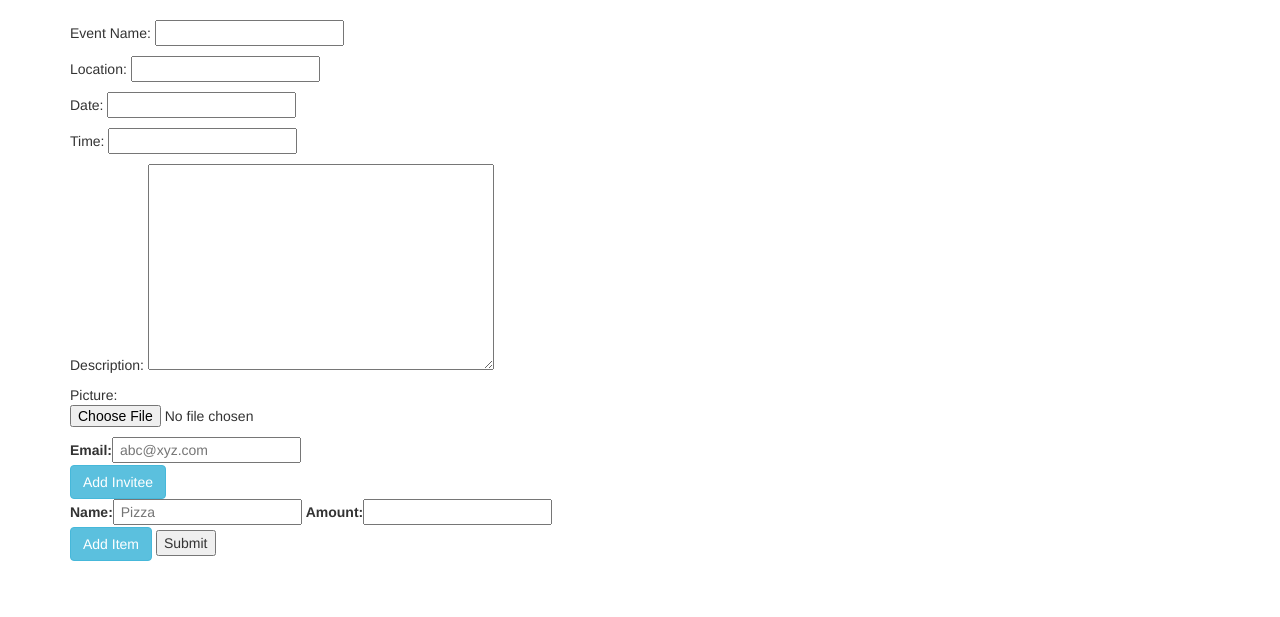
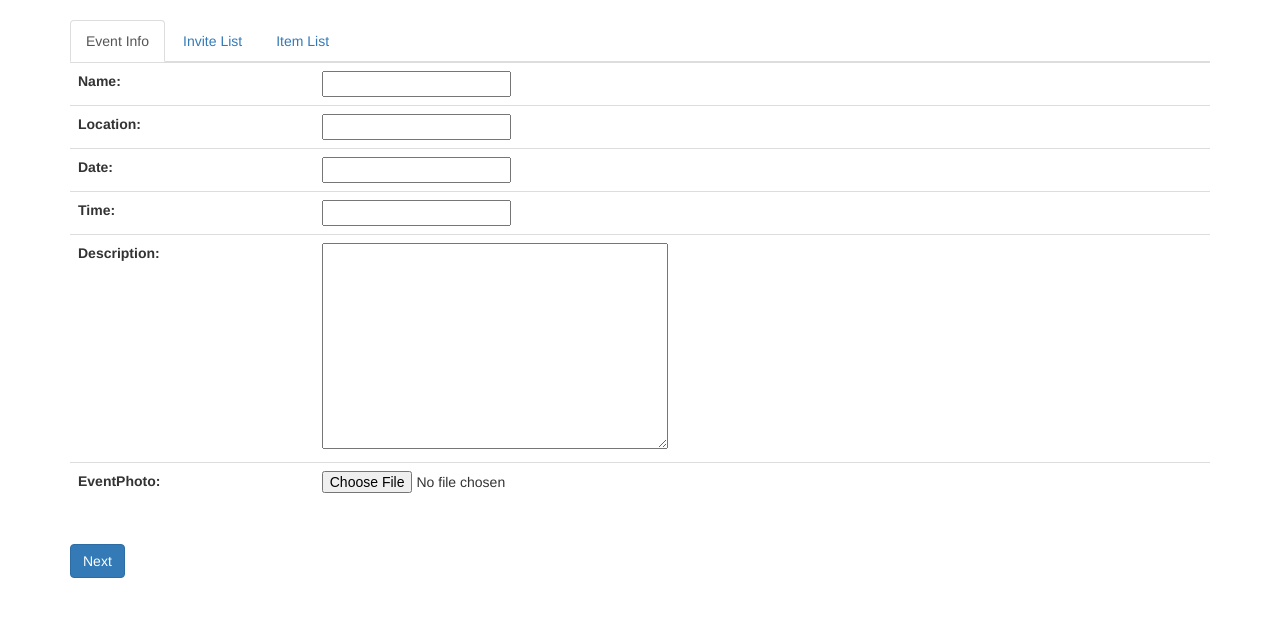
Before and after one commit to HectorSA/Eventure, a Django app: page /createEvent in a window 1280 px wide. Shown: the part 52-669 px from the top of the page. Run offline with Django 3.2, Linux system fonts and the light colour scheme; some libraries are stand-ins or nearby versions.

Commit message:
Styled create event page fixed home nav bar

```diff
--- a/Eventure/Templates/Base.html
+++ b/Eventure/Templates/Base.html
@@ -31,7 +31,7 @@
     <nav class="navbar navbar-default">
       <div class="container-fluid">
         <div class="navbar-header">
-          <a class="navbar-brand" href="#">Eventure</a>
+          <a class="navbar-brand" href="{% url 'index' %}">Eventure</a>
         </div>
         <ul class="nav navbar-nav">
           <li><a href="{% url 'CreateEvent' %}">Create Event</a></li>
--- a/Eventure/Templates/createEvent.html
+++ b/Eventure/Templates/createEvent.html
@@ -6,10 +6,11 @@
 <html lang="en">
 <head>
     <meta charset="UTF-8">
-    <title>Yellow</title>
-
+    <title>Create Event</title>
+    <link rel="stylesheet" href="{% static 'css/CreateEvent.css' %}"/>
 </head>
 <body>
+
 
 <script type="text/html" id="item-template">
     <div id="item-__prefix__">
@@ -23,37 +24,73 @@
     </div>
 </script>
 
+<!-- Nav tabs -->
+<ul class="nav nav-tabs">
+    <li class="active"><a data-toggle="tab" href="#EventInfo">Event Info</a></li>
+    <li><a data-toggle="tab" href="#inviteList">Invite List</a></li>
+    <li><a data-toggle="tab" href="#itemList">Item List</a></li>
+  </ul>
+
 
 <form enctype="multipart/form-data" method="POST">
+    <div class="tab-content">
         {% csrf_token %}
-    <p> Event Name: {{ eventForm.name }} <p>
-    <p> Location: {{ eventForm.location }} <p>
-    <p> Date: {{ eventForm.date }} <p>
-    <p> Time: {{ eventForm.time }} <p>
-    <p> Description: {{ eventForm.description }} <p>
-    <p> Picture: {{ eventForm.eventPhoto }} <p>
 
+        <!-- First Tab -->
+        <div id="EventInfo" class="tab-pane fade in active">
+            <table class="table">
+                {{ eventForm.as_table }}
+            </table>
+            <br/>
+            <div id="NavButtons">
+                <a class="btn btn-primary btnNext">Next</a>
+            </div>
+        </div>
 
+        <!-- Second Tab -->
+        <div id="inviteList" class="tab-pane fade">
+            <h3>Who would you like to invite?</h3>
             {{ inviteToEventFormset.management_form }}
             <div id="invitees-form-container">
                 {% for invitee in inviteToEventFormset %}
-            <div id="invitee-{{ forloop.counter0 }}">
-                {{ invitee }}
+                    <div id="invitee-{{ forloop.counter0 }}" class="inviteTable">
+                        {{ invitee.as_table }}
                     </div>
                 {% endfor %}
             </div>
             <a href="#" id="invitee-item-button" class="btn btn-info add-invitee">Add Invitee</a>
+            <br/>
 
+            <div class="NavButtons">
+                <a class="btn btn-primary btnPrevious">Previous</a>
+                <a class="btn btn-primary btnNext">Next</a>
+            </div>
+        </div>
+
+        <!-- Third Tab -->
+        <div id="itemList" class="tab-pane fade">
             {{ itemCreationFormset.management_form }}
-    <div id="items-form-container">
+            <h3>What would you like people to bring?</h3>
+            <div id="items-form-container" class="itemTable">
                 {% for items in itemCreationFormset %}
-            <div id="item-{{ forloop.counter0 }}">
+                    <div id="item-{{ forloop.counter0 }}" class="itemTable ">
                         {{ items }}
                     </div>
                 {% endfor %}
             </div>
             <a href="#" id="add-item-button" class="btn btn-info add-item">Add Item</a>
-    <input type="submit" name="">
+            <br/>
+            <div class="NavButtons">
+                <a class="btn btn-primary btnPrevious">Previous</a>
+            </div>
+
+            <div class="NavButtons">
+                <input type="submit" class="btn btn-warning" value="Create Event">
+            </div>
+        </div>
+
+
+    </div>
 </form>
 
 
@@ -67,7 +104,9 @@ $(document).ready(function() {
         var count = $('#items-form-container').children().length;
         var tmplMarkup = $('#item-template').html();
         var compiledTmpl = tmplMarkup.replace(/__prefix__/g, count);
+
         $('div#items-form-container').append(compiledTmpl);
+        $('div#items-form-container [id^=item-]').addClass("itemTable");
 
         // update form count
         $('#id_item_items-TOTAL_FORMS').attr('value', count+1);
@@ -80,13 +119,31 @@ $(document).ready(function() {
         var count = $('#invitees-form-container').children().length;
         var tmplMarkup = $('#invitee-template').html();
         var compiledTmpl = tmplMarkup.replace(/__prefix__/g, count);
+
         $('div#invitees-form-container').append(compiledTmpl);
+        $('div#invitees-form-container [id^=invitee-]').addClass("inviteTable");
 
         // update form count
         $('#id_invitee_invitees-TOTAL_FORMS').attr('value', count+1);
 
     });
 });
+
+  $(function () {
+    $('#myTab a:last').tab('show')
+  })
+
+
+
+     $('.btnNext').click(function(){
+  $('.nav-tabs > .active').next('li').find('a').trigger('click');
+});
+
+  $('.btnPrevious').click(function(){
+  $('.nav-tabs > .active').prev('li').find('a').trigger('click');
+});
+
+
 </script>
     {% endblock %}
 
--- /dev/null
+++ b/Eventure/Templates/css/createEvent.css
@@ -0,0 +1,19 @@
+.itemTable{
+     padding: 8px;
+}
+
+.inviteTable{
+    padding: 8px;
+}
+
+#invitee-item-button{
+    margin:8px;
+}
+
+#add-item-button{
+    margin:8px;
+}
+
+.NavButtons{
+    margin: 4px 8px 8px 8px;
+}
--- a/Eventure/main_app/forms.py
+++ b/Eventure/main_app/forms.py
@@ -19,7 +19,7 @@ class RegisterForm(forms.ModelForm):
 		fields = ('firstName', 'lastName', 'profilePhoto','city', 'state', 'zip',)
 
 class ItemForm(forms.Form):
-	name = forms.CharField(max_length=255,
+	itemName = forms.CharField(max_length=255, label = 'Item',
 	                         widget=forms.TextInput(attrs={'placeholder': ' Pizza'}))
 	amount = forms.IntegerField()
 
@@ -27,4 +27,4 @@ class ItemForm(forms.Form):
 class CreateEventForm(forms.ModelForm):
 	class Meta:
 		model = EventInfo
-		fields = ('id','host','type','name','location','date','time','description','eventPhoto',)
+		fields = ('name','location','date','time','description','eventPhoto',)
--- a/Eventure/main_app/views.py
+++ b/Eventure/main_app/views.py
@@ -9,63 +9,63 @@ WEBSITENAME = 'Eventure'
 
 def register(request):
 
-    registered = False
+	registered = False
 
-    if request.method == 'POST':
+	if request.method == 'POST':
 
-        # Get info from "both" forms
-        # It appears as one form to the user on the .html page
-        user_form = UserForm(data=request.POST)
-        user_profile_form = UserProfile(data=request.POST)
+		# Get info from "both" forms
+		# It appears as one form to the user on the .html page
+		user_form = UserForm(data=request.POST)
+		user_profile_form = UserProfile(data=request.POST)
 
-        # Check to see both forms are valid
-        if user_form.is_valid() and user_profile_form.is_valid():
+		# Check to see both forms are valid
+		if user_form.is_valid() and user_profile_form.is_valid():
 
-            # Save User Form to Database
-            user = user_form.save()
+			# Save User Form to Database
+			user = user_form.save()
 
-            # Hash the password
-            user.set_password(user.password)
+			# Hash the password
+			user.set_password(user.password)
 
-            # Update with Hashed password
-            user.save()
+			# Update with Hashed password
+			user.save()
 
-            # Can't commit yet because we still need to manipulate
-            profile = user_profile_form.save(commit=False)
+			# Can't commit yet because we still need to manipulate
+			profile = user_profile_form.save(commit=False)
 
-            # Set One to One relationship between
-            # UserForm and UserProfileInfoForm
-            profile.user = user
+			# Set One to One relationship between
+			# UserForm and UserProfileInfoForm
+			profile.user = user
 
-            # Check if they provided a profile picture
-            if 'profilePhoto' in request.FILES:
-                print('found it')
-                # If yes, then grab it from the POST form reply
-                profile.profilePic = request.FILES['profilePhoto']
+			# Check if they provided a profile picture
+			if 'profilePhoto' in request.FILES:
+				print('found it')
+				# If yes, then grab it from the POST form reply
+				profile.profilePic = request.FILES['profilePhoto']
 
-            # Now save model
-            profile.save()
+			# Now save model
+			profile.save()
 
-            # Registration Successful!
-            registered = True
+			# Registration Successful!
+			registered = True
 
-        else:
-            # One of the forms was invalid if this else gets called.
-            print(user_form.errors, user_profile_form.errors)
+		else:
+			# One of the forms was invalid if this else gets called.
+			print(user_form.errors, user_profile_form.errors)
 
-    else:
-        # Was not an HTTP post so we just render the forms as blank.
-        user_form = UserForm()
-        user_profile_form = RegisterForm()
+	else:
+		# Was not an HTTP post so we just render the forms as blank.
+		user_form = UserForm()
+		user_profile_form = RegisterForm()
 
-    # This is the render and context dictionary to feed
-    # back to the registrationPage.html file page.
-    mapping = {'user_form':user_form,
-                'user_profile_form':user_profile_form,
-                'registered':registered,
-               }
+	# This is the render and context dictionary to feed
+	# back to the registrationPage.html file page.
+	mapping = {'user_form':user_form,
+				'user_profile_form':user_profile_form,
+				'registered':registered,
+			   }
 
-    return render(request, 'registrationPage.html', mapping)
+	return render(request, 'registrationPage.html', mapping)
 
 
 
@@ -76,13 +76,13 @@ def displayEvent(request, groupID, userID):
 	print("groupID:%s -- userID:%s -- website %s" % (groupID, userID, WEBSITENAME))
 
 def index(request):
-    return render(request, 'index.html', {})
+	return render(request, 'index.html', {})
 
 def createEvent(request):
 
 	EmailFormSet = formset_factory(EmailInviteeForm)
 	ItemFormSet = formset_factory(ItemForm)
-	EventForm = CreateEventForm()
+	eventForm = CreateEventForm()
 
 	if request.method == 'POST':
 		inviteToEventFormset = EmailFormSet(request.POST, request.FILES)
@@ -97,7 +97,7 @@ def createEvent(request):
 		itemCreationFormset = ItemFormSet()
 
 	mapping = {
-		'eventForm' : EventForm,
+		'eventForm' : eventForm,
 		'itemCreationFormset': itemCreationFormset,
 		'inviteToEventFormset': inviteToEventFormset,
 	}
@@ -115,7 +115,7 @@ def createEvent(request):
 # Will return a string of specified length of alphanumeric characters
 def createAlphanumericSequence(sequenceLength):
 	alphaNumericSequence = ''.join(random.choice(string.ascii_letters + string.digits) \
-	                        for digits in range(sequenceLength))
+							for digits in range(sequenceLength))
 
 def createURL():
 	eventID = createAlphanumericSequence(10)
```
Lines whose indentation alone changed are shown as unchanged.
